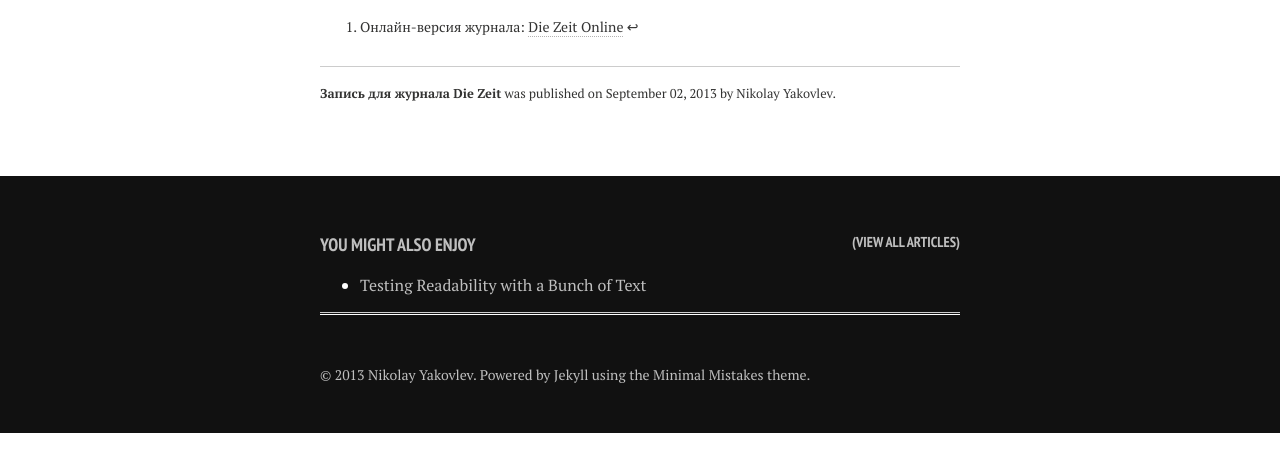
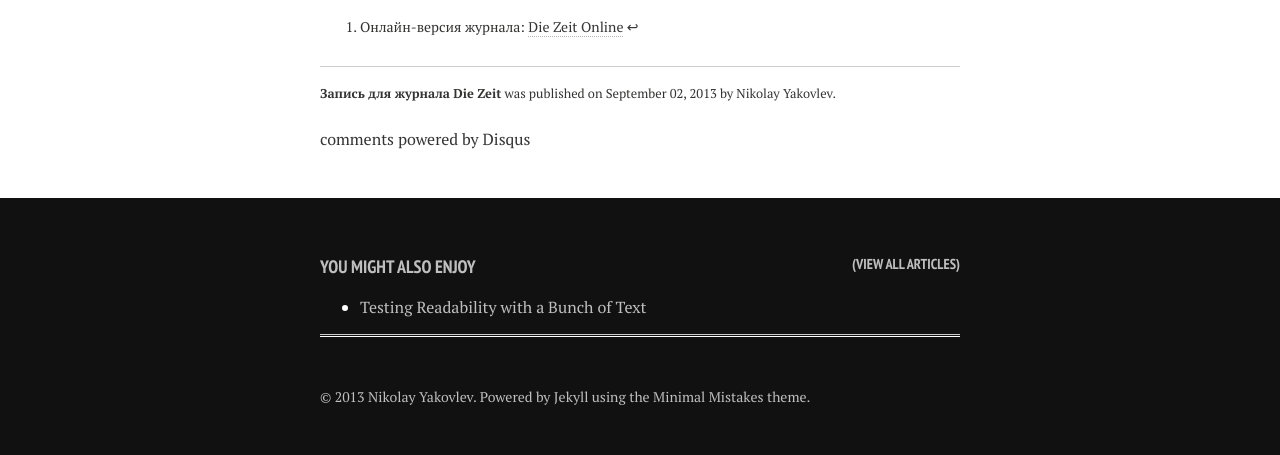
Before and after one commit to yallie/doublebass.ru, a Jekyll site: the page built from _posts/2013-09-02-wochenmarkt.md, in a window 1280 px wide. Shown: the part 948-1403 px from the top of the page. Built offline with Jekyll 4.4.1, drawn with Linux system fonts in a browser that asks for light colours; nearby versions of some CDN libraries; comment, search, counter and statistics services are not loaded; before the commit the page ends 1381 px from its top, so only the background shows below that; some of the changed lines change nothing that is shown.

Commit message:
Added Disqus integration.

```diff
--- a/_layouts/post.html
+++ b/_layouts/post.html
@@ -36,8 +36,26 @@
         </div>
         <p class="byline"><strong>{{ page.title }}</strong> was published on <time datetime="{{ page.date | date_to_xmlschema }}" itemprop="datePublished">{{ page.date | date: "%B %d, %Y" }}</time>{% if page.modified %} and last modified on <time datetime="{{ page.modified | date: "%Y-%m-%d" }}" itemprop="dateModified">{{ page.modified | date: "%B %d, %Y" }}</time>{% endif %} by <span itemprop="author" itemscope itemtype="http://schema.org/Person"><span itemprop="name"><a href="{{ site.url }}/about" title="About {{ site.owner.name }}" itemprop="url">{{ site.owner.name }}</a></span></span>.</p>
       </footer>
+
+      <!-- Disqus comments -->
+      <div id="disqus_thread"></div>
+      <script type="text/javascript">
+          /* * * CONFIGURATION VARIABLES: EDIT BEFORE PASTING INTO YOUR WEBPAGE * * */
+          var disqus_shortname = 'fathercarlomarx'; // required: replace example with your forum shortname
+
+          /* * * DON'T EDIT BELOW THIS LINE * * */
+          (function() {
+              var dsq = document.createElement('script'); dsq.type = 'text/javascript'; dsq.async = true;
+              dsq.src = '//' + disqus_shortname + '.disqus.com/embed.js';
+              (document.getElementsByTagName('head')[0] || document.getElementsByTagName('body')[0]).appendChild(dsq);
+          })();
+      </script>
+      <noscript>Please enable JavaScript to view the <a href="http://disqus.com/?ref_noscript">comments powered by Disqus.</a></noscript>
+      <a href="http://disqus.com" class="dsq-brlink">comments powered by <span class="logo-disqus">Disqus</span></a>
+
     </div><!-- /.article-wrap -->
   </article>
+
 </div><!-- /#main -->
 
 <div class="footer-wrap">
```
